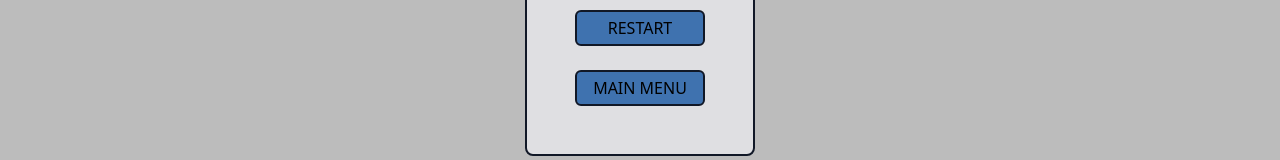
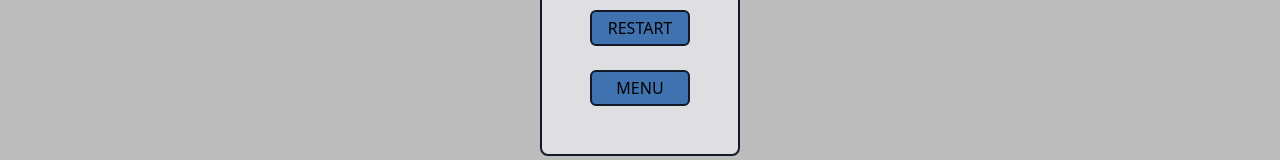
Before and after one commit to MateoMor/geographey, a React (Vite) app: page / in a window 1280 px wide. Both pictures are taken after a click on the button 41 px from the left and 168 px from the top of the page. Shown: the part 372-532 px from the top of the page. Built offline with nearby package versions, Linux system fonts and the light colour scheme; what scroll-lock would draw is missing.

Commit message:
Score format changed

```diff
--- a/src/components/Stadistics.jsx
+++ b/src/components/Stadistics.jsx
@@ -22,7 +22,7 @@ function Stadistics() {
       </div>
       <div>
         <h3>Score:</h3>
-        <p className="stadistics-text">{score.toFixed(2)}%</p>
+        <p className="stadistics-text">{(score * 10).toFixed(2)}</p>
       </div>
     </div>
   );
--- a/src/containers/Menu.jsx
+++ b/src/containers/Menu.jsx
@@ -11,19 +11,21 @@ function Menu() {
         if (e.target.id == "menu") {
           document.getElementById("menu").style.display = "none";
           if (!gameFinished) {
-            start()
+            start();
           }
         }
       }}
       className="window-background"
     >
       <div className="window-style gap-6 px-12 py-12 rounded-lg">
-        <WindowHeader text={"GEOGRAPHEY"}/>
+        <WindowHeader text={"GEOGRAPHEY"} />
         <button id="menu" className="menu-button">
           RESUME
         </button>
-        <button className="menu-button" onClick={() => resetGame()}>RESTART</button>
-        <button className="menu-button">MAIN MENU</button>
+        <button className="menu-button" onClick={() => resetGame()}>
+          RESTART
+        </button>
+        <button className="menu-button">MENU</button>
       </div>
     </div>
   );
--- a/src/context/GlobalState.jsx
+++ b/src/context/GlobalState.jsx
@@ -21,7 +21,7 @@ export const GlobalProvider = ({ children }) => {
 
   const [gameFinished, setGameFinished] = useState(false);
 
-  const [score, setScore] = useState(10);
+  const [score, setScore] = useState(0);
 
   const [attemp, setAttemp] = useState(true)
 
```
